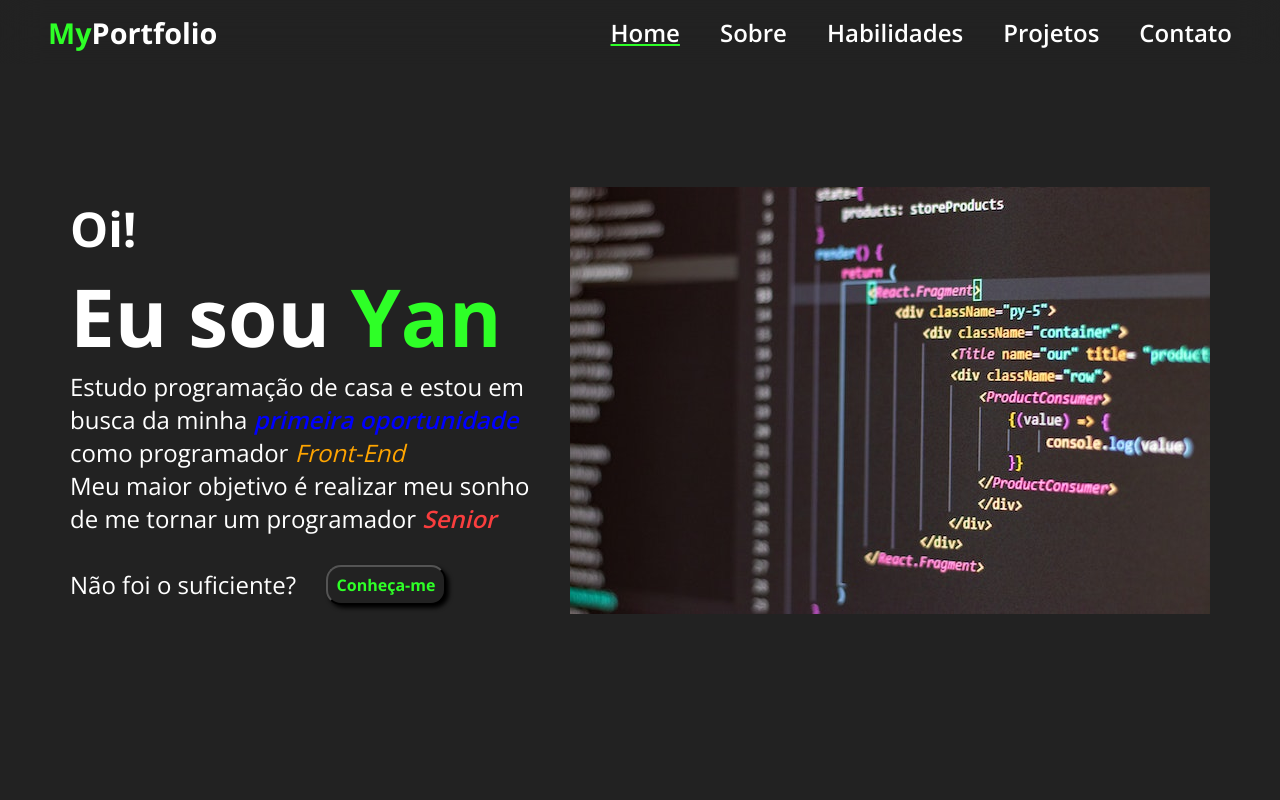
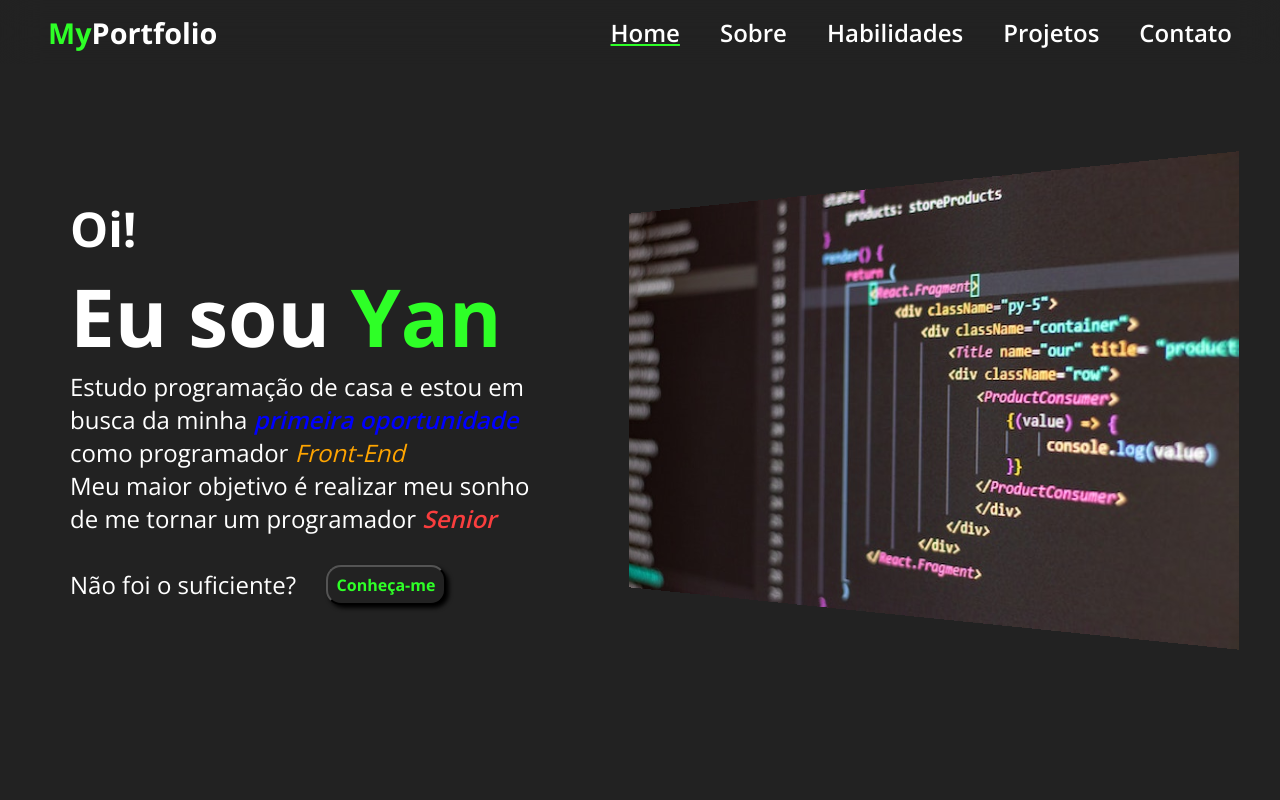
Before and after one commit to YanPalmer/Repositorio-Profissional, a plain HTML site: page index.html in a window 1280 px wide. Shown: the top 800 px of the page. Drawn offline with nearby package versions, Linux system fonts and the light colour scheme.

Commit message:
Adicionei um transform na imagem home

```diff
--- a/estilos/pag_inicial.css
+++ b/estilos/pag_inicial.css
@@ -143,6 +143,7 @@ nav ul li.active a {
 
 #home img {
     margin-left: 30px;
+    transform: perspective(800px) rotateY(339deg);
 }
 
 #sobre {
```
